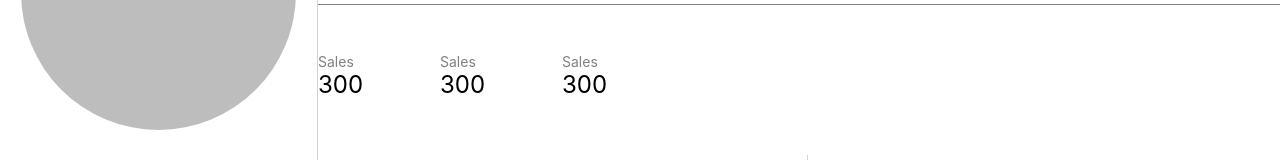
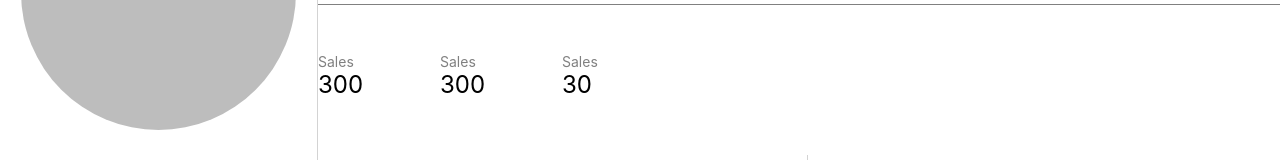
Before and after one commit to atlegilemarketing/-ATLEGILE-MARKETING-SOLUTIONS-CMS, a React (Create React App) app: page /main/dashboard in a window 1280 px wide. Shown: the part 225-385 px from the top of the page. Built offline with nearby package versions, Linux system fonts and the light colour scheme.

Commit message:
update dashboard

```diff
--- a/src/CMS/Dashboard.js
+++ b/src/CMS/Dashboard.js
@@ -19,7 +19,7 @@ function Dashboard() {
           </div>
           <div style={{ display: "flex", flexDirection: "column", width: 122 }}>
           <p className="statsName">Sales</p>
-            <p className="statsNumber">300</p>
+            <p className="statsNumber">30</p>
           </div>
         </div>
         <div className="tableContainer">
```
